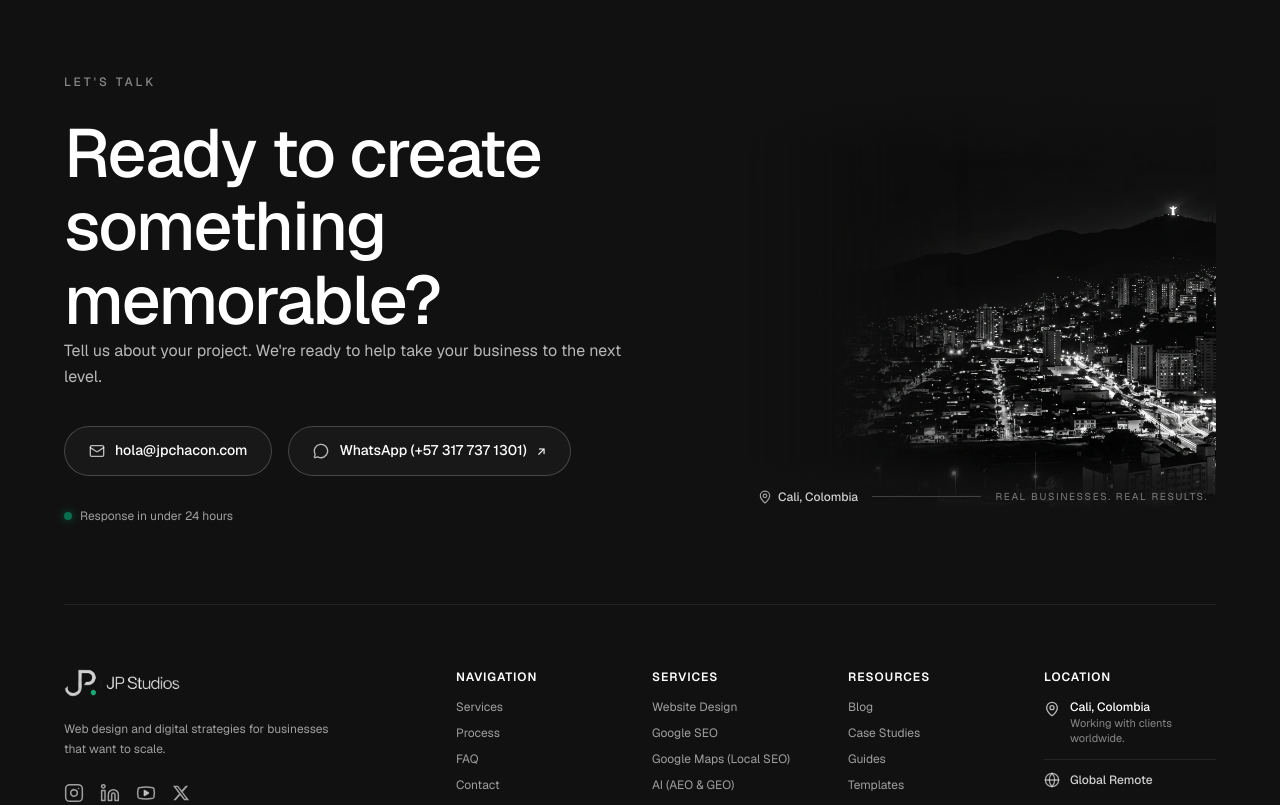
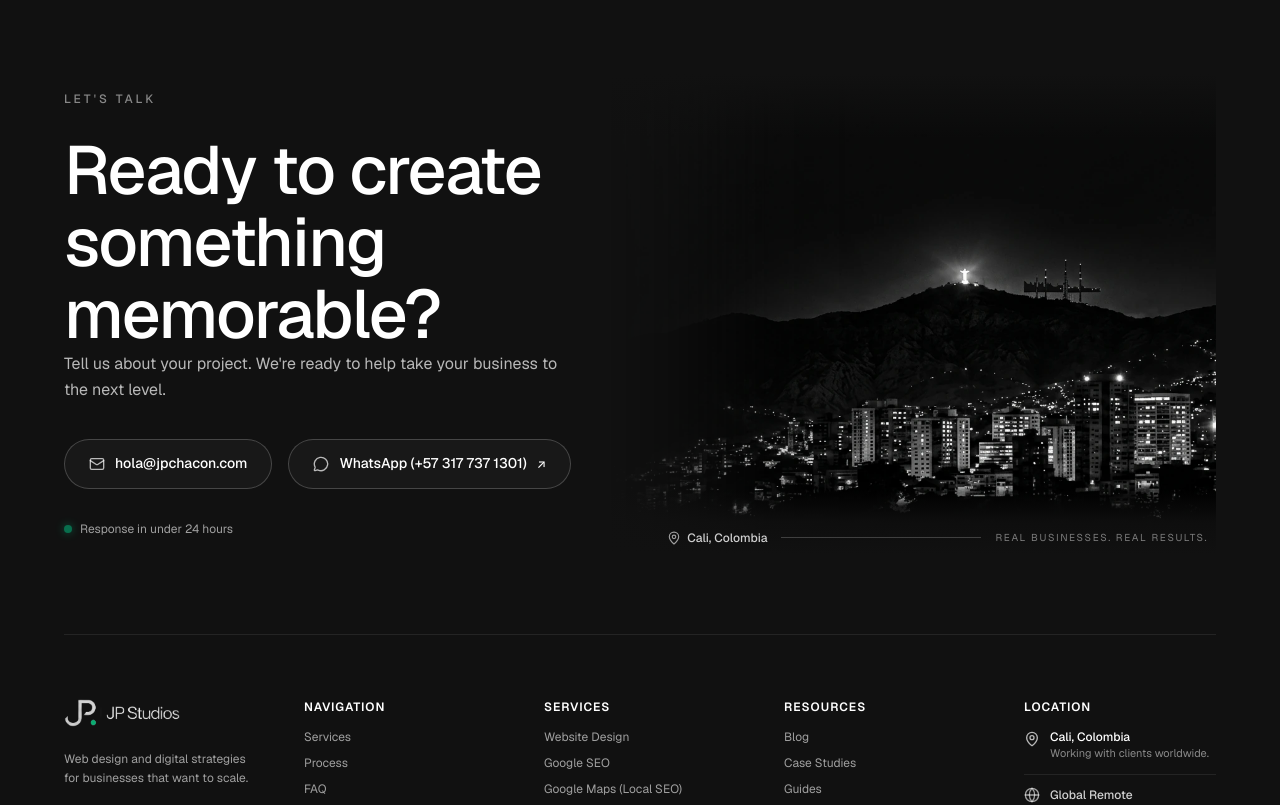
Before and after one commit to Juanpa571/portfolio, a React (Vite) app: page / in a window 1280 px wide. Shown: the part 5380-6185 px from the top of the page. Built offline with nearby package versions, Linux system fonts and the light colour scheme.

Commit message:
style(footer): expand layout to max-w-[1760px] with reduced side margins and exact Cristo Rey composition

```diff
--- a/src/components/layout/Footer.tsx
+++ b/src/components/layout/Footer.tsx
@@ -53,15 +53,16 @@ export const Footer: React.FC = () => {
       data-theme="dark"
       className="relative bg-[#111111] text-white w-full overflow-hidden select-none"
     >
-      <div className="max-w-[1400px] w-full mx-auto px-6 sm:px-12 lg:px-16 pt-16 sm:pt-20 lg:pt-24 pb-8 flex flex-col justify-between relative z-10">
+      {/* Expanded Container with reduced side margins to give monumental breathing room */}
+      <div className="w-full max-w-[1760px] mx-auto px-6 sm:px-10 lg:px-14 xl:px-16 2xl:px-20 pt-16 sm:pt-20 lg:pt-24 pb-8 flex flex-col justify-between relative z-10">
 
         {/* ========================================================
             PART 1: HERO ZONE (Split: Left Copy + Right Night City)
             ======================================================== */}
-        <div className="grid grid-cols-1 lg:grid-cols-12 gap-10 lg:gap-6 items-center pb-14 sm:pb-18 lg:pb-20">
+        <div className="flex flex-col lg:flex-row items-start lg:items-center justify-between gap-10 lg:gap-8 pb-14 sm:pb-18 lg:pb-20 relative">
 
           {/* Left: Eyebrow + Monumental Question + Subtitle + Action Pills */}
-          <div className="lg:col-span-7 flex flex-col items-start justify-center space-y-6 sm:space-y-7 z-10">
+          <div className="w-full lg:w-[48%] xl:w-[46%] 2xl:w-[45%] flex flex-col items-start justify-center space-y-6 sm:space-y-7 z-10">
 
             {/* Eyebrow */}
             <span className="text-xs font-sans tracking-[0.25em] text-white/50 uppercase font-medium">
@@ -69,8 +70,8 @@ export const Footer: React.FC = () => {
             </span>
 
             {/* Headline */}
-            <h2 className="text-3xl sm:text-5xl lg:text-[4rem] xl:text-[4.25rem] font-display font-medium text-white tracking-tight leading-[1.08] m-0">
-              {t.footer.headlineLine1.trim()}{' '}
+            <h2 className="text-3xl sm:text-5xl lg:text-[3.75rem] xl:text-[4.25rem] 2xl:text-[4.6rem] font-display font-medium text-white tracking-tight leading-[1.06] m-0">
+              {t.footer.headlineLine1}
               <br />
               {t.footer.headlineLine2}
             </h2>
@@ -116,15 +117,15 @@ export const Footer: React.FC = () => {
           </div>
 
           {/* Right: Cristo Rey & Cali Nocturnal Panorama + Orientation Line */}
-          <div className="lg:col-span-5 relative w-full h-[260px] sm:h-[320px] lg:h-[380px] xl:h-[420px] flex flex-col justify-end overflow-hidden rounded-2xl lg:rounded-none">
+          <div className="w-full lg:w-[52%] xl:w-[54%] 2xl:w-[55%] relative flex flex-col justify-end min-h-[280px] sm:min-h-[360px] lg:min-h-[440px] xl:min-h-[480px] 2xl:min-h-[520px] overflow-hidden rounded-2xl lg:rounded-none">
 
-            {/* High-Resolution B&W Night Photograph with Soft Seamless Masking into #111111 */}
+            {/* High-Resolution B&W Night Photograph Matching GPT 100% with Soft Seamless Masking */}
             <picture className="absolute inset-0 w-full h-full">
               <source type="image/webp" srcSet="/cristo-rey-cali-night.webp" />
               <img
                 src="/cristo-rey-cali-night.jpg"
                 alt="Cristo Rey y panorámica nocturna de Cali, Colombia — JP Studios"
-                className="w-full h-full object-cover object-[center_30%] select-none pointer-events-none [mask-image:linear-gradient(to_right,transparent_0%,rgba(0,0,0,0.3)_14%,rgba(0,0,0,0.85)_32%,black_52%)] [-webkit-mask-image:linear-gradient(to_right,transparent_0%,rgba(0,0,0,0.3)_14%,rgba(0,0,0,0.85)_32%,black_52%)]"
+                className="w-full h-full object-cover object-[center_35%] select-none pointer-events-none [mask-image:linear-gradient(to_right,transparent_0%,rgba(0,0,0,0.25)_10%,rgba(0,0,0,0.85)_26%,black_45%)] [-webkit-mask-image:linear-gradient(to_right,transparent_0%,rgba(0,0,0,0.25)_10%,rgba(0,0,0,0.85)_26%,black_45%)]"
                 loading="lazy"
                 decoding="async"
                 width={1376}
@@ -132,17 +133,17 @@ export const Footer: React.FC = () => {
               />
             </picture>
 
-            {/* Top and Bottom soft feathers to dissolve boundaries into #111111 */}
-            <div className="absolute inset-x-0 top-0 h-16 bg-gradient-to-b from-[#111111] via-[#111111]/60 to-transparent pointer-events-none" />
-            <div className="absolute inset-x-0 bottom-0 h-14 bg-gradient-to-t from-[#111111] via-[#111111]/80 to-transparent pointer-events-none" />
+            {/* Top and Bottom soft feathers ensuring 100% seamless blend with #111111 */}
+            <div className="absolute inset-x-0 top-0 h-16 bg-gradient-to-b from-[#111111] via-[#111111]/50 to-transparent pointer-events-none" />
+            <div className="absolute inset-x-0 bottom-0 h-16 bg-gradient-to-t from-[#111111] via-[#111111]/80 to-transparent pointer-events-none" />
 
             {/* Orientation Line Lockup Matching Mockup Baseline */}
-            <div className="relative z-10 flex items-center justify-between sm:justify-end gap-3.5 px-2 pb-1 text-xs font-sans text-white/70 select-none">
+            <div className="relative z-10 flex items-center justify-between sm:justify-end gap-3.5 px-2 pb-2 text-xs font-sans text-white/70 select-none">
               <div className="flex items-center gap-1.5 shrink-0 text-white/80">
                 <MapPin className="w-3.5 h-3.5 text-white/60" />
                 <span className="font-medium text-[11px] sm:text-xs">Cali, Colombia</span>
               </div>
-              <span className="h-px bg-white/20 flex-1 max-w-[120px] sm:max-w-[180px]" aria-hidden="true" />
+              <span className="h-px bg-white/20 flex-1 max-w-[140px] sm:max-w-[200px]" aria-hidden="true" />
               <span className="text-[9.5px] sm:text-[10px] tracking-[0.16em] uppercase text-white/45 font-sans whitespace-nowrap">
                 {t.footer.slogan}
               </span>
@@ -152,12 +153,12 @@ export const Footer: React.FC = () => {
         </div>
 
         {/* ========================================================
-            PART 2: DIRECTORY GRID (5 COLUMNS)
+            PART 2: DIRECTORY GRID (5 COLUMNS BALANCED)
             ======================================================== */}
-        <div className="border-t border-white/[0.08] pt-12 sm:pt-16 pb-12 sm:pb-16 grid grid-cols-1 sm:grid-cols-2 lg:grid-cols-12 gap-8 lg:gap-6">
+        <div className="border-t border-white/[0.08] pt-12 sm:pt-16 pb-12 sm:pb-16 grid grid-cols-1 sm:grid-cols-2 lg:grid-cols-5 gap-8 lg:gap-10 xl:gap-12">
 
-          {/* Column 1: Brand & Socials (4 cols on lg) */}
-          <div className="sm:col-span-2 lg:col-span-4 space-y-4">
+          {/* Column 1: Brand & Socials */}
+          <div className="sm:col-span-2 lg:col-span-1 space-y-4">
             <a
               href="#top"
               onClick={(e) => handleNavClick(e, '#top')}
@@ -174,7 +175,7 @@ export const Footer: React.FC = () => {
               />
             </a>
 
-            <p className="text-xs text-white/60 font-sans leading-relaxed max-w-[280px]">
+            <p className="text-xs text-white/60 font-sans leading-relaxed max-w-[260px]">
               {t.footer.brandDescription}
             </p>
 
@@ -243,11 +244,11 @@ export const Footer: React.FC = () => {
             </div>
           </div>
 
-          {/* Column 2: Navegación (2 cols on lg) */}
-          <nav aria-label={t.footer.navTitle} className="lg:col-span-2 space-y-3.5">
-            <span className="block text-xs font-semibold uppercase tracking-[0.08em] text-white">
+          {/* Column 2: Navegación */}
+          <div className="space-y-3.5">
+            <h3 className="text-xs font-semibold uppercase tracking-[0.08em] text-white">
               {t.footer.navTitle}
-            </span>
+            </h3>
             <ul className="space-y-2.5 text-xs text-white/60 font-sans">
               <li>
                 <a
@@ -290,13 +291,13 @@ export const Footer: React.FC = () => {
                 </a>
               </li>
             </ul>
-          </nav>
+          </div>
 
-          {/* Column 3: Servicios (2 cols on lg) */}
-          <nav aria-label={t.footer.servicesTitle} className="lg:col-span-2 space-y-3.5">
-            <span className="block text-xs font-semibold uppercase tracking-[0.08em] text-white">
+          {/* Column 3: Servicios */}
+          <div className="space-y-3.5">
+            <h3 className="text-xs font-semibold uppercase tracking-[0.08em] text-white">
               {t.footer.servicesTitle}
-            </span>
+            </h3>
             <ul className="space-y-2.5 text-xs text-white/60 font-sans">
               <li>
                 <a
@@ -339,13 +340,13 @@ export const Footer: React.FC = () => {
                 </a>
               </li>
             </ul>
-          </nav>
+          </div>
 
-          {/* Column 4: Recursos (2 cols on lg) */}
-          <nav aria-label={t.footer.resourcesTitle} className="lg:col-span-2 space-y-3.5">
-            <span className="block text-xs font-semibold uppercase tracking-[0.08em] text-white">
+          {/* Column 4: Recursos */}
+          <div className="space-y-3.5">
+            <h3 className="text-xs font-semibold uppercase tracking-[0.08em] text-white">
               {t.footer.resourcesTitle}
-            </span>
+            </h3>
             <ul className="space-y-2.5 text-xs text-white/60 font-sans">
               <li>
                 <a
@@ -388,13 +389,13 @@ export const Footer: React.FC = () => {
                 </a>
               </li>
             </ul>
-          </nav>
+          </div>
 
-          {/* Column 5: Ubicación (2 cols on lg) */}
-          <div className="lg:col-span-2 space-y-3.5">
-            <span className="block text-xs font-semibold uppercase tracking-[0.08em] text-white">
+          {/* Column 5: Ubicación */}
+          <div className="space-y-3.5">
+            <h3 className="text-xs font-semibold uppercase tracking-[0.08em] text-white">
               {t.footer.locationTitle}
-            </span>
+            </h3>
 
             <div className="space-y-3">
               <div className="flex items-start gap-2.5 text-xs">
```
Also changed, not shown: public/cristo-rey-cali-night.jpg, public/cristo-rey-cali-night.webp.
